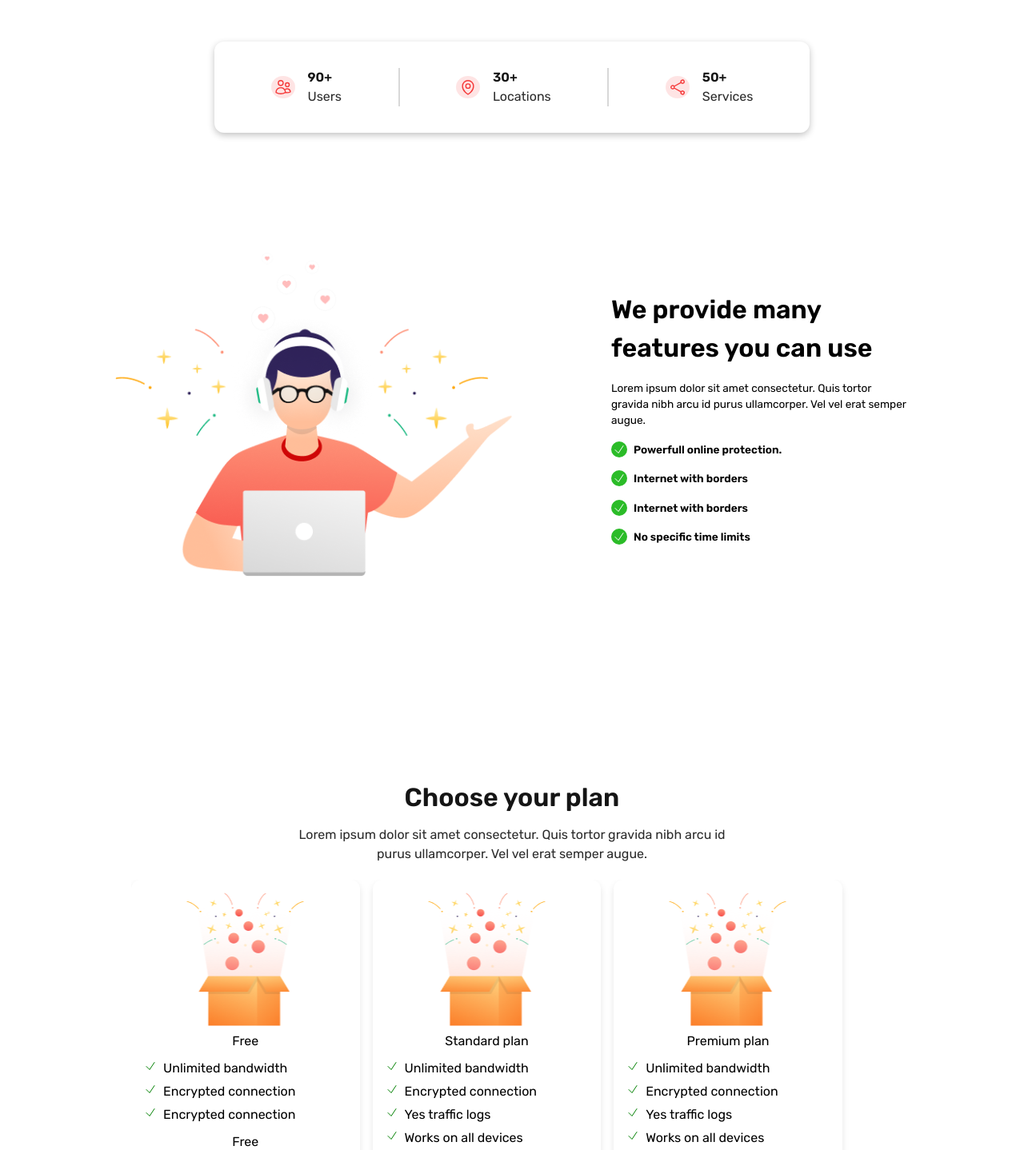
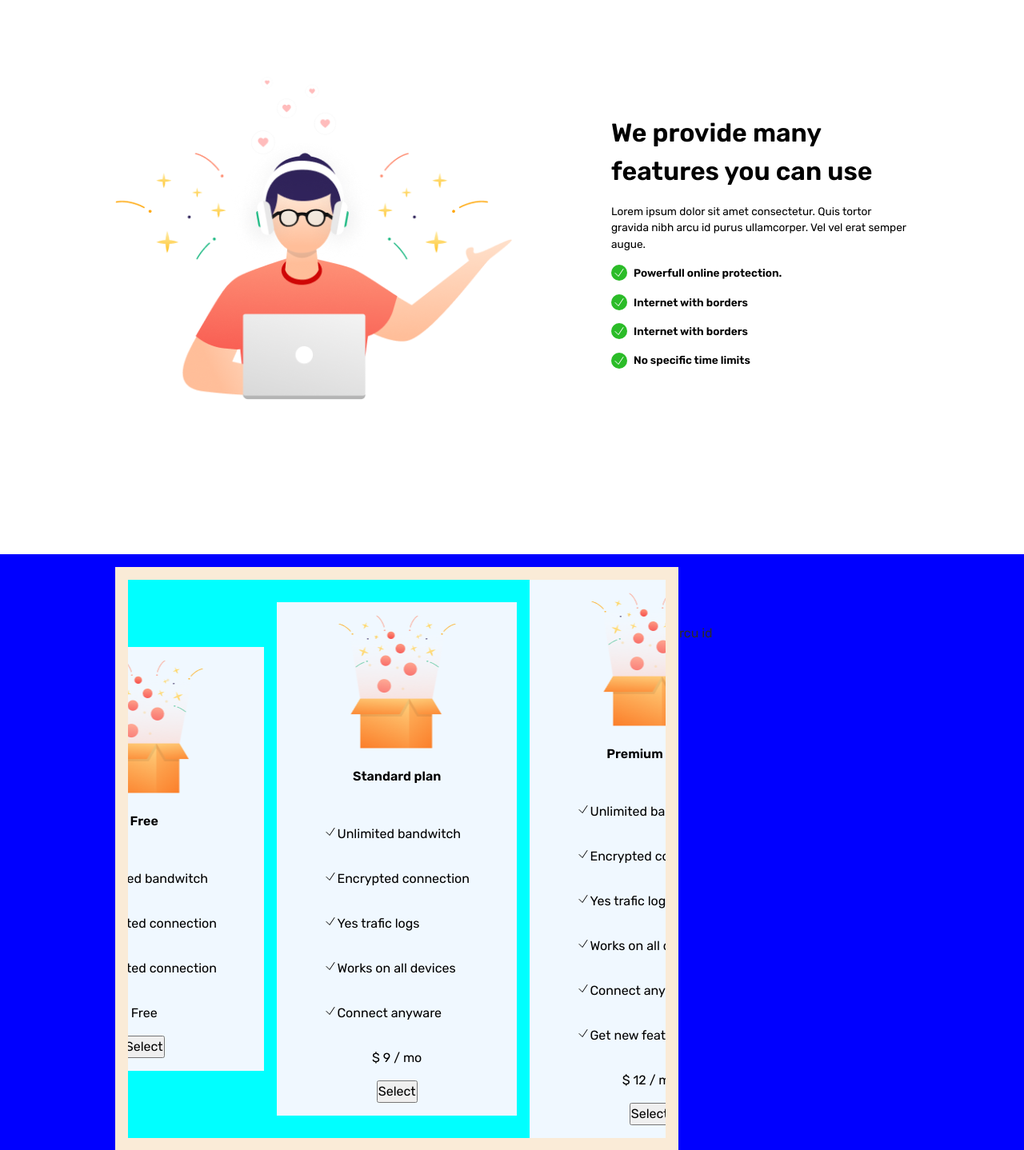
Before and after one commit to Hossaini1/react-vpn-site, a React (Vite) app: page / in a window 1280 px wide. Shown: the part 720-2158 px from the top of the page at 80% size. Built offline with nearby package versions, Linux system fonts and the light colour scheme.

Commit message:
slider und abo modelle erstellt

```diff
--- a/src/components/abo-models/AboModelComponent.jsx
+++ b/src/components/abo-models/AboModelComponent.jsx
@@ -1,105 +1,5 @@
-// import { TickIcon } from "../icons/Icons";
-// import './abo-models.scss';
-
-// const AboModelComponent = () => {
-//   const abos = [
-//     {
-//       id: 1,
-//       imagePc: "src/assets/images/abo.svg",
-//       imageMobile: "src/assets/images/abo-mobile.svg",
-
-//       title: "Free",
-//       options: [
-//         "Unlimited bandwitch",
-//         "Encrypted connection ",
-//         "Encrypted connection",
-//       ],
-//       price: "Free",
-//       btn: "Select",
-//     },
-//     {
-//       id: 2,
-//       imagePc: "src/assets/images/abo.svg",
-//       imageMobile: "src/assets/images/abo-mobile.svg",
-
-//       title: "Standard plan",
-//       options: [
-//         "Unlimited bandwitch",
-//         "Encrypted connection ",
-//         "Yes trafic logs ",
-//         "Works on all devices",
-//         "Connect anyware",
-//       ],
-//       price: "Free",
-//       btn: "Select",
-//     },
-//     {
-//       id: 3,
-//       imagePc: "src/assets/images/abo.svg",
-//       imageMobile: "src/assets/images/abo-mobile.svg",
-//       title: "Premium plan",
-//       options: [
-//         "Unlimited bandwitch",
-//         "Encrypted connection ",
-//         "Yes trafic logs",
-//         "Works on all devices",
-//         "Connect anyware",
-//         "Get new features",
-//       ],
-//       price: "Free",
-//       btn: "Select",
-//     },
-//   ];
-
-//   return (
-//     <div className="abo-models">
-//       {abos.map((abo) => (
-//         <div key={abo.id} className="abo-container">
-//           <div className="abo-img-box">
-//           <div className="inner-img-option-box">
-//           <picture>
-//               <source
-//                 srcSet={abo.imagePc}
-//                 media="(min-width: 576px )"
-//                 alt={abo.title}
-//               />
-//               <img
-//                 src={abo.imageMobile}
-//                 alt={abo.title}
-//               />
-//             </picture>
-//             <h5> {abo.title} </h5>
-
-
-//           <ul>
-//             {abo.options.map((option,index)=>(
-//                <li key={index}>
-//               <span>
-//                 <TickIcon />
-//               </span>
-//               <span>{option}</span>
-//             </li>
-//             ))}
-
-//           </ul>
-//           </div>
-//           </div>
-
-//           <div className="abo-footer">
-//             <h5>{abo.price}</h5>
-//             <button>{abo.btn}</button>
-//           </div>
-//         </div>
-//       ))}
-//     </div>
-//   );
-// };
-// export default AboModelComponent;
-
-//
 import { TickIcon } from "../icons/Icons";
-import './abo-models.scss';
-
+import "./abo-models.scss";
 
 const AboModelComponent = () => {
   const abos = [
@@ -107,10 +7,11 @@ const AboModelComponent = () => {
       id: 1,
       imagePc: "src/assets/images/abo.svg",
       imageMobile: "src/assets/images/abo-mobile.svg",
+
       title: "Free",
       options: [
-        "Unlimited bandwidth",
-        "Encrypted connection",
+        "Unlimited bandwitch",
+        "Encrypted connection ",
         "Encrypted connection",
       ],
       price: "Free",
@@ -120,15 +21,17 @@ const AboModelComponent = () => {
       id: 2,
       imagePc: "src/assets/images/abo.svg",
       imageMobile: "src/assets/images/abo-mobile.svg",
+
       title: "Standard plan",
       options: [
-        "Unlimited bandwidth",
-        "Encrypted connection",
-        "Yes traffic logs",
+        "Unlimited bandwitch",
+        "Encrypted connection ",
+        "Yes trafic logs ",
         "Works on all devices",
-        "Connect anywhere",
+        "Connect anyware",
       ],
-      price: "Free",
+      price: "$ 9",
+      duration:'mo',
       btn: "Select",
     },
     {
@@ -137,33 +40,36 @@ const AboModelComponent = () => {
       imageMobile: "src/assets/images/abo-mobile.svg",
       title: "Premium plan",
       options: [
-        "Unlimited bandwidth",
-        "Encrypted connection",
-        "Yes traffic logs",
+        "Unlimited bandwitch",
+        "Encrypted connection ",
+        "Yes trafic logs",
         "Works on all devices",
-        "Connect anywhere",
+        "Connect anyware",
         "Get new features",
       ],
-      price: "Free",
+      price: "$ 12",
+      duration:'mo',
       btn: "Select",
     },
   ];
 
   return (
     <div className="slider-container">
-      <div className="abo-slider">
+      <div className="slider-box">
         {abos.map((abo) => (
           <div key={abo.id} className="abo-container">
+            <div className="inner-img-option-box" >
               <div className="abo-img-box">
                 <picture>
                   <source
                     srcSet={abo.imagePc}
-                  media="(min-width: 576px)"
+                    media="(min-width: 678px )"
                     alt={abo.title}
                   />
                   <img src={abo.imageMobile} alt={abo.title} />
                 </picture>
-              <h5>{abo.title}</h5>
+                <h5> {abo.title} </h5>
+              </div>
               <ul>
                 {abo.options.map((option, index) => (
                   <li key={index}>
@@ -175,8 +81,9 @@ const AboModelComponent = () => {
                 ))}
               </ul>
             </div>
+
             <div className="abo-footer">
-              <h5>{abo.price}</h5>
+              <h5>{abo.price} <span> {abo.duration ? `/ ${abo.duration}`:''}</span></h5>
               <button>{abo.btn}</button>
             </div>
           </div>
@@ -185,5 +92,4 @@ const AboModelComponent = () => {
     </div>
   );
 };
-
 export default AboModelComponent;
--- a/src/components/abo-models/abo-models.scss
+++ b/src/components/abo-models/abo-models.scss
@@ -2,117 +2,86 @@
 @import '../../styles/variablen';
 
 
-// .abo-models{
-//     @include flex();
-//     gap: 2rem;
+
+.slider-container{
+  background-color:antiquewhite;
+  @include flex(center);
+overflow-x: auto;
+padding: 1rem;
+position: absolute;
+// padding-block: 2rem ;
+// max-height: 90vh;
+
+}
+
+.slider-box{
+  background-color: aqua;
+  @include flex(center);
+  gap: 1rem;
+  width: 100%;
+  // overflow-y: none;
+  overflow-x: scroll;
+  scroll-snap-type:x mandatory ;
+  height: 650px;
+}
 
 
-// }
-// .abo-container{
-//     min-width: 12rem;
-//     padding: 1rem;
-//     border-radius: 8px;
-//     background-color: antiquewhite;
-//     border: 2px solid $clr-secondary-accent;
-//     @include flex(flex-start, flex-start ,column);
-//     gap: 2rem;
-// }
-
-// .abo-img-box{
-//     @include flex(flex-start, center ,column);
-// }
-// .inner-img-option-box{
-//     @include flex(flex-start, center ,column);
-//     gap: 1rem;
-
-//     ul{
-//         @include flex(flex-start,start,column);
-//         gap: 1rem;
-//     }
-// }
+.abo-container{
+  background-color: aliceblue;
+  @include flex(space-between,center,column);
+  gap: 2rem;
+  max-width: 175px;
+  // height: 550px;
+  flex: 0 0 75%;
+  padding: 1rem;
 
 
-/* Container für den Slider */
-.slider-container {
-    overflow-x: auto;
-    display: flex;
-    justify-content: center;
-    align-items: center;
-    padding: 20px;
-    // background-color: #e0f7f9;
 }
 
-  /* Slider-Box */
-  .abo-slider {
-    display: flex;
-    gap: 16px;
-    width: 100%;
-    scroll-snap-type: x mandatory; /* Snap für smoothes Scrollen */
-    overflow-x: scroll;
-    padding-bottom: 10px;
+
+
+.inner-img-option-box{
+  @include flex(space-between,center,column);
+  gap: 3rem;
+
+  h5{
+
   }
 
-  /* Einzelne Karten */
-  .abo-container {
-    flex: 0 0 80%; /* Nimmt 80% des Viewports (für Mobile) */
-    max-width: 300px; /* Für größere Bildschirme */
-    // background-color: #fef5e7;
-    border-radius: 12px;
-    box-shadow: 0 4px 8px rgba(0, 0, 0, 0.1);
-    scroll-snap-align: start; /* Snapped beim Startpunkt */
-    padding: 16px;
+  ul{
+    @include flex(space-between,flex-start,column);
+    gap: 1rem;
+    @include fs-md-20($fs-mobile,$fs-pc);
+
+  }
+}
+.abo-img-box{
+
+  font-weight: $fw-semi-bold-500;
+  @include flex(space-between,center,column);
+  gap: 1rem;
+
 }
 
-  /* Bildbox */
-  .abo-img-box {
-    text-align: center;
+// responsive
+@media(min-width:678px){
+  .abo-container{
+    max-width: 300px;
+    height: 100% ;
+    flex: 0 0 100%;
+
   }
 
-  .abo-img-box img {
-    max-width: 100%;
-    border-radius: 8px;
+  .inner-img-option-box{
+
+    ul{
+      gap: 2rem ;
+    }
   }
 
-  /* Optionen */
-  .abo-img-box ul {
-    list-style: none;
-    padding: 0;
-    margin: 10px 0;
-  }
+  .slider-box{
 
-  .abo-img-box ul li {
-    display: flex;
-    align-items: center;
-    margin-bottom: 5px;
-  }
-
-  .abo-img-box ul li span:first-child {
-    margin-right: 8px;
-    color: green;
-  }
-
-  /* Footer */
-  .abo-footer {
-    text-align: center;
-    margin-top: 10px;
-  }
-
-  .abo-footer button {
-    background-color: #00bfa6;
-    color: white;
-    border: none;
-    border-radius: 8px;
-    padding: 8px 16px;
-    cursor: pointer;
-  }
-
-  .abo-footer button:hover {
-    background-color: #008f7a;
-  }
-
-  /* Responsives Design */
-  @media (min-width: 768px) {
-    .abo-container {
-      flex: 0 0 30%; /* Mehr Platz auf Tablets und größer */
+    height: 800px;
+    height: 100%;
   }
 }
--- a/src/pages/home/sec1/sec1-component.scss
+++ b/src/pages/home/sec1/sec1-component.scss
@@ -1,11 +1,9 @@
 @import "../../../styles/variablen";
 @import "../../../styles/mixins";
 
-
 .sec1 {
   width: 100%;
-  height: 200vh;
-  max-height: 200vh;
+  min-height: 100%;
   display: grid;
   grid-template-rows: repeat(14, 1fr);
   grid-template-columns: repeat(8, 1fr);
@@ -16,10 +14,10 @@
   z-index: 1;
   grid-row: 1/7;
   grid-column: 1/9;
-  @include flex(flex-end, center, column-reverse);
+  @include flex(start, center, column-reverse);
   gap: 4rem;
-  height: 95vh;
-  padding: 0;
+  min-height: 100%;
+  padding: 0 0 6rem 0;
 }
 
 .hero-content {
@@ -40,31 +38,21 @@
     font-size: $fs-md;
   }
 }
-.hero-img {
-  width: 75%;
-}
-
-.heros2 {
-  z-index: 1 !important;
-  min-height: 100vh;
-  grid-row: 7/15;
-  height: 75vh;
-  grid-column: 1/9;
-}
 
 // over content
 .over-content {
-  z-index: 2;
+  z-index: 1;
   grid-row: 6/-8;
   grid-column: 1/9;
   display: flex;
   align-items: center;
   justify-content: center;
+  min-height: 100%;
 }
 
 .inner-over-content {
   height: 50%;
-  width: 100%;
+  min-width: 100%;
   display: grid;
   grid-template-areas: "a b c";
   align-items: center;
@@ -111,11 +99,11 @@
 // heros2
 
 .heros2 {
+  min-height: 100%;
   z-index: 1;
-  height: 100vh;
   grid-row: 7/15;
   grid-column: 1/9;
-  @include flex(flex-start, center, column);
+  @include flex(center, center, column);
 }
 
 .heros2-img {
@@ -162,17 +150,21 @@
   }
 }
 
+.abo-footer{
+  @include flex(flex-start,center ,column);
+  gap: 1rem;
+}
+
 // Media qeuris
-@media (min-width: 576px) {
+@media (min-width: 678px) {
   // heros1
   .heros {
-    padding-top: 2rem;
-    @include flex(space-between, flex-start);
-    gap: 1.5rem !important;
-
+    min-height: 50vh;
+    margin-block: 4.2rem;
+    @include flex(center, flex-start);
+    gap: 1rem;
     .hero-content {
       width: 50%;
-      padding-top: 6rem;
       text-align: start;
       @include flex(flex-start, center, column);
       gap: 2rem !important;
@@ -192,7 +184,6 @@
   }
 
   // content over
-
   .over-content {
     grid-column: 2/8;
   }
@@ -204,10 +195,9 @@
   }
 
   // heros 2
-
   .heros2 {
     @include flex();
-    // gap:2rem;
+    height: 50vh;
   }
 
   .heros2-img {
@@ -217,11 +207,9 @@
   .heros2-content {
     width: 50%;
     @include flex(flex-end);
-    // background-color: aqua;
   }
 
   .inner-hero2-content {
-    // background-color: aliceblue;
     width: 75%;
     padding-inline: 0;
     gap: 1rem !important;
@@ -232,12 +220,8 @@
   }
 
   li {
-    h4{
+    h4 {
       font-size: $fs-lg;
     }
-
   }
 }
-
-@media (min-width: 1024px) {
-}
--- a/src/pages/home/sec2/sec2-component.scss
+++ b/src/pages/home/sec2/sec2-component.scss
@@ -2,11 +2,16 @@
 
 
 .sec2{
+    // min-height: 100%;
     height: 100vh;
+    position: relative;
+    background-color: blue;
+    // max-height: 100vh !important;
     // background-color: aquamarine;
 }
 
 .text-content{
+    position: absolute;
     width: 75%;
     margin: 0 auto;
     // background-color: antiquewhite;
@@ -23,5 +28,6 @@
     p{
         font-size: $fs-md;
         color: $clr-secondary;
+        text-justify: auto;
     }
 }
--- a/src/styles/_mixins.scss
+++ b/src/styles/_mixins.scss
@@ -4,3 +4,18 @@
   align-items: $items;
   flex-direction: $direction;
 }
+
+
+$fs-mobile:.6rem;
+$fs-pc:1rem;
+
+@mixin fs-md-20($s,$m){
+
+  font-size: $s;
+
+  @media (min-width: 678px) {
+      font-size: $m;
+
+      }
+
+}
--- a/src/styles/_reset.scss
+++ b/src/styles/_reset.scss
@@ -39,6 +39,7 @@ a {
 img,
 picture,
 svg {
+
   max-width: 100%;
   display: auto;
 }
--- a/src/styles/_utilities.scss
+++ b/src/styles/_utilities.scss
@@ -33,7 +33,7 @@
   }
 }
 
-@media (min-width: 576px) {
+@media (min-width: 678px) {
   .btn {
     &-started {
       padding: 16px 45px;
--- a/src/styles/_variablen.scss
+++ b/src/styles/_variablen.scss
@@ -5,37 +5,23 @@ $clr-secondary-accent: #d8d8d8;
 $clr-neutral-dark: #151515;
 $clr-neutral-dark-accent: #101010;
 $clr-neutral-light: #ffffff;
-$clr-tick-green: #2BBC28;
+$clr-tick-green: #2bbc28;
 
 $fs-xs: 0.531rem;
 $fs-sm: 0.638rem;
-$fs-md: clamp( .65rem, 3vw, 1rem);
-$fs-md-20: 0.683rem;
-$fs-lg: .85rem;
+// $fs-md-20: 0.6rem;
+$fs-md: clamp(0.65rem, 3vw, 1rem);
+$fs-lg: 0.85rem;
 $fs-xl: 0.956rem;
-$fs-2xl:clamp( 1.17rem, 3.5vw, 2rem);
-$fs-4xl: clamp(1.4rem, 3.5vw , 2.4rem); // 50
+$fs-2xl: clamp(1.17rem, 3.5vw, 2rem);
+$fs-4xl: clamp(1.4rem, 3.5vw, 2.4rem); // 50
 
+$max-w: 1024px;
 
-$max-w:1024px;
+$header-h: 2.125rem;
 
-$header-h:2.125rem;
+$sec-p: 4.688rem;
 
-$sec-p:4.688rem;
-
-
-$fw-regular:400;
-$fw-semi-bold-500:500;
-$fw-semi-bold-600:600;
-
-
-@media ( min-width: 576px){
-    $fs-xs: 0.75rem; // 15 und 14px
-    $fs-sm: 1rem; //16
-    $fs-md: 1.25rem; // 18
-    $fs-md-20: 1.35rem; // 18
-    $fs-lg: 1.5rem; // 25px 26px
-    $fs-xl: 1.75rem; // 28
-    $fs-2xl: 1.9rem; // 30
-    $fs-4xl: 3.5rem; // 50
-}
+$fw-regular: 400;
+$fw-semi-bold-500: 500;
+$fw-semi-bold-600: 600;
--- a/src/styles/index.scss
+++ b/src/styles/index.scss
@@ -9,6 +9,7 @@
 // allgemeine Style
 body{
     font-family: 'Rubik' ,'Segoe UI', Tahoma, Geneva, Verdana, sans-serif;
+    font-size: 16px;
 
     main{
         padding-top: 2rem;
```
Also changed, not shown: src/components/header/HeaderComponent.jsx (+10 -10 lines), src/components/header/header-component.scss (+8 -12 lines), src/pages/home/sec1/Sec1Component.jsx (+6 -1 lines), src/assets/images/hero1-mobile.svg (added). Lines whose indentation alone changed are shown as unchanged.
